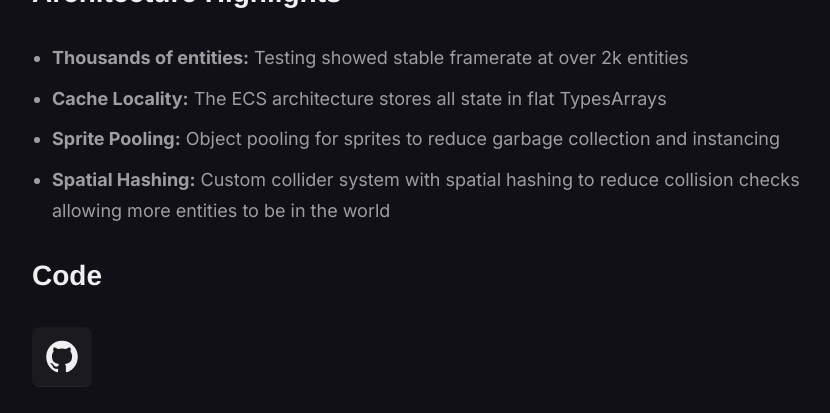
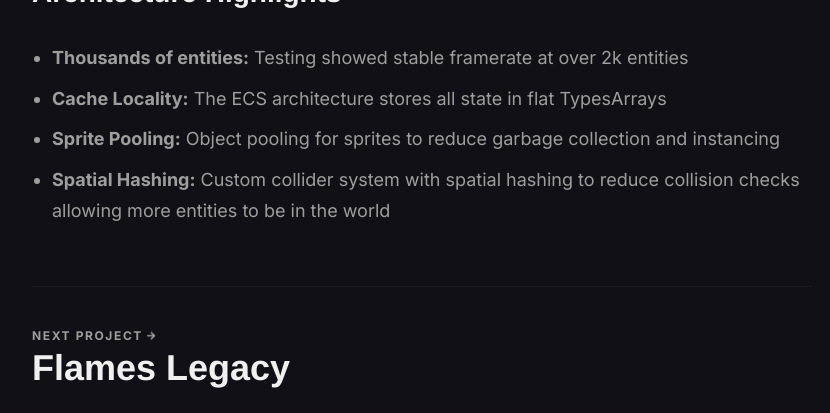
Before and after one commit to YAGOTAGO/yagotago.github.io, a Jekyll site: the page built from _projects/Rogue-Survivor.md, in a window 1280 px wide and 900 px high, scrolled down 1823 px, cut to the strip 0-413 px from the top of the window. Shown: the whole strip, without its empty margins (218-1048 px from the left). Built offline with Jekyll 4.4.1, drawn with Linux system fonts in a browser that asks for light colours; nearby versions of some CDN libraries; some web fonts are replaced.

Commit message:
Remove rogue-survivor github link

```diff
--- a/_projects/Rogue-Survivor.md
+++ b/_projects/Rogue-Survivor.md
@@ -32,13 +32,3 @@ Rogue Survivor is a survivors like built with an ECS architecture. Currently a w
 * **Cache Locality:** The ECS architecture stores all state in flat TypesArrays
 * **Sprite Pooling:** Object pooling for sprites to reduce garbage collection and instancing
 * **Spatial Hashing:** Custom collider system with spatial hashing to reduce collision checks allowing more entities to be in the world
-
-## Code
-<div class="social social--large">
-  <ul class="social__list list-reset">
-    <li class="social__item">
-      <a class="social__link" href="https://github.com/YAGOTAGO/rogue-survivor/" target="_blank" rel="noopener"
-        aria-label="GitHub"><i class="ion ion-logo-github"></i></a>
-    </li>
-  </ul>
-</div>
```
